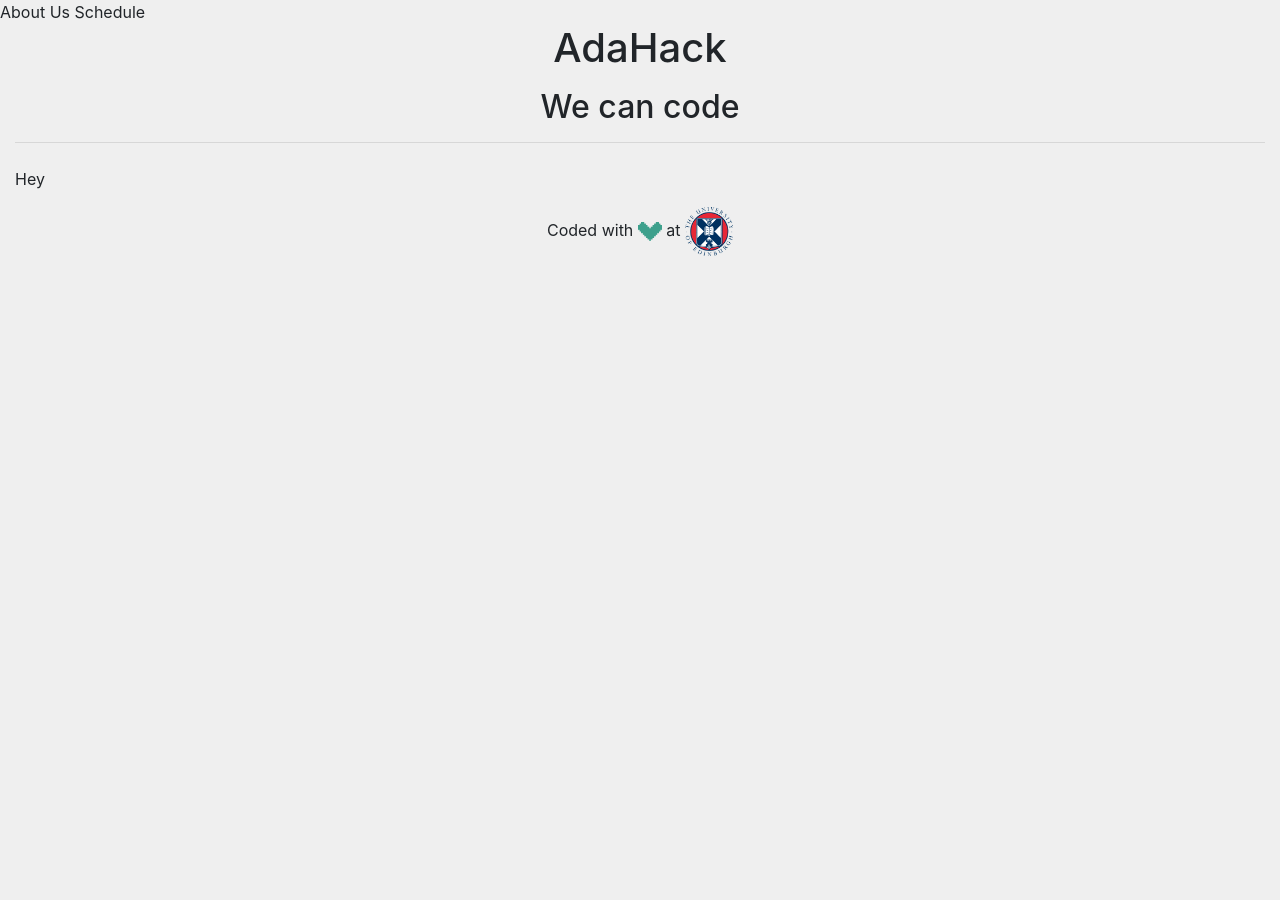
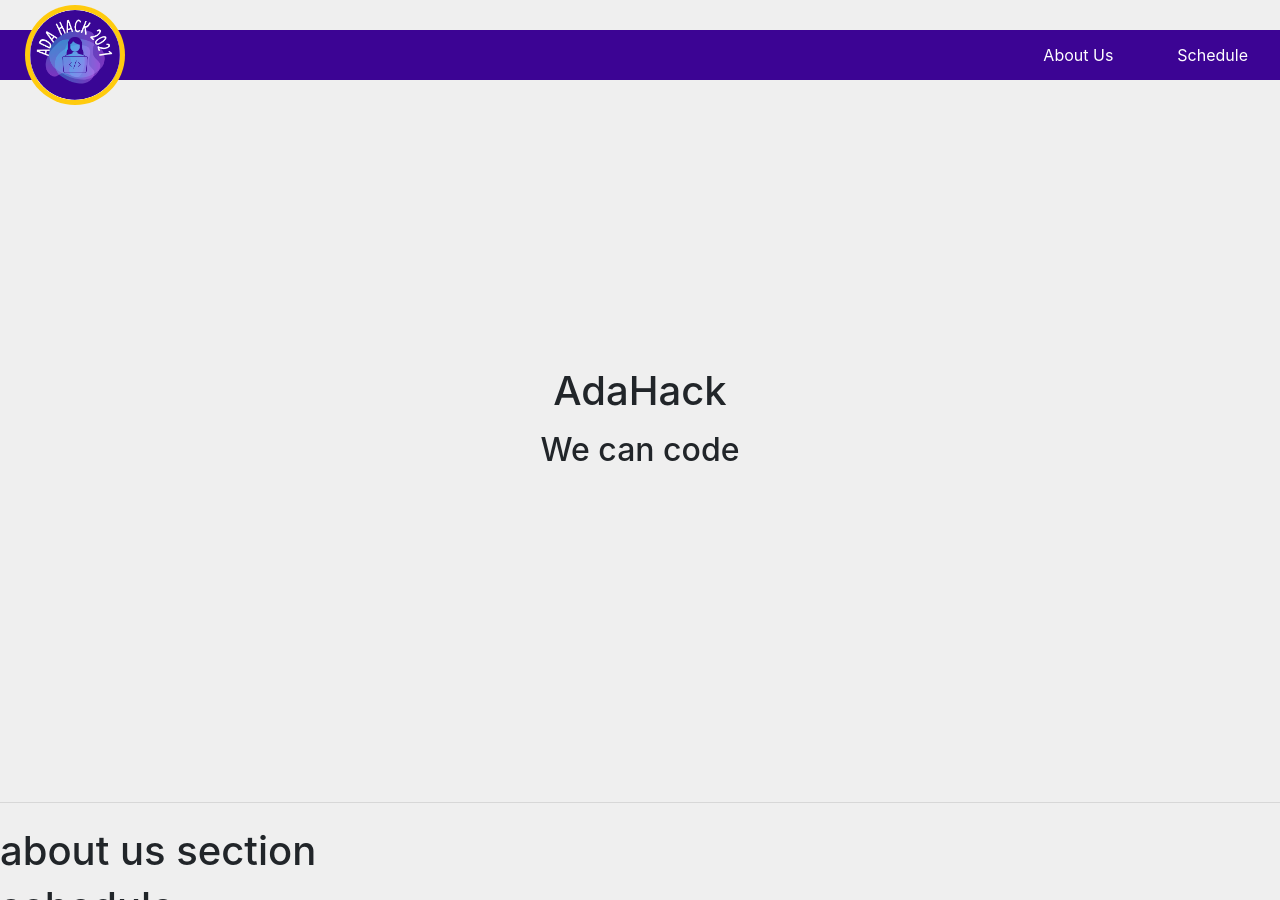
Before and after one commit to edinburgh-hoppers/adahack24, a Jekyll site: the page built from _pages/index.html, in a window 1280 px wide and 900 px high. Built offline with Jekyll 4.4.1, drawn with Linux system fonts in a browser that asks for light colours.

Commit message:
first draft of nav done

```diff
--- /dev/null
+++ b/_includes/about-us.html
@@ -0,0 +1,4 @@
+
+<div>
+    <h1>about us section</h1>
+</div>
--- a/_includes/footer.html
+++ b/_includes/footer.html
@@ -2,9 +2,9 @@
 
 <p class="text-center mb-3">
   Coded with
-  <img src="assets/img/heart.png" alt="love" style="width: 1.5em;">
+  <img src="/assets/img/heart.png" alt="love" style="width: 1.5em;">
   at
-  <img src="assets/img/inf-logo.png" alt="The University of Edinburgh" style="width: 3em;">
+  <img src="/assets/img/inf-logo.png" alt="The University of Edinburgh" style="width: 3em;">
 </p>
 
 
--- a/_includes/head.html
+++ b/_includes/head.html
@@ -6,9 +6,9 @@
   <title>{{ page.title }}</title>
 {% endif %}
 
-<link rel="icon" href="assets/img/hoppers-logo-nav.png" type="image/png">
+<link rel="icon" href="/assets/img/hoppers-logo-nav.png" type="image/png">
 
 <!-- bootstrap -->
 <link rel="stylesheet" href="https://stackpath.bootstrapcdn.com/bootstrap/4.1.0/css/bootstrap.min.css" integrity="sha384-9gVQ4dYFwwWSjIDZnLEWnxCjeSWFphJiwGPXr1jddIhOegiu1FwO5qRGvFXOdJZ4" crossorigin="anonymous">
 
-<link rel="stylesheet" href="assets/css/style.css" type="text/css">
+<link rel="stylesheet" href="/assets/css/style.css" type="text/css">
--- a/_includes/nav.html
+++ b/_includes/nav.html
@@ -1,11 +1,15 @@
 {% assign nav-items = site.data.nav %}
 
 <nav>
+  <img src="/assets/img/ada-hack-logo-trim.png">
   {% for item in nav-items %}
     <a>{{ item.text }}</a>
   {% endfor %}
+
 </nav>
 
-<script>
-  console.log('{{ nav-items }}');
-</script>
+<div class="progress"></div>
+<!-- <script>
+  console.log(document.html.scrollHeight);
+
+</script> -->
--- /dev/null
+++ b/_includes/schedule.html
@@ -0,0 +1 @@
+<h1>schedule</h1>
--- a/_layouts/default.html
+++ b/_layouts/default.html
@@ -9,7 +9,8 @@
 
   {% include nav.html %}
 
-  <div class="container-fluid">
+  <div class="">
+    <div class="hero-section">
         <h1 class="mb-3 text-center">
             {{ page.title }}
         </h1>
@@ -17,9 +18,8 @@
         {% if page.subtitle %}
           <h2 class="text-center mb-3">{{ page.subtitle }}</h2>
         {% endif %}
-
+    </div>
         <hr class="mb-4">
-
         {{ content }}
   </div>
 
--- a/_pages/index.html
+++ b/_pages/index.html
@@ -6,4 +6,6 @@ subtitle: We can code
 img-alt: Welcome to Hoppers!
 ---
 
-<p>Hey</p>
+{% include about-us.html %}
+
+{% include schedule.html %}
--- a/assets/css/style.scss
+++ b/assets/css/style.scss
@@ -11,9 +11,51 @@ $light-grey: rgb(239, 239, 239);
 
 body{
   background-color: $light-grey;
+  // width: 100vw;
+  margin: 0;
 }
 
-.nav{
+nav{
+  height: 50px;
   background-color: $indigo;
+  display: flex;
+  justify-content: flex-end;
+  align-items: center;
+  color: white;
+  position: -webkit-sticky; /* Safari */
+  position: sticky;
+  top: 30px;
 
+  a{
+    padding: 10px 30px;
+    margin: 0 2px;
+    &:hover{
+      background-color: $princeton-orange;
+    }
+  }
+
+  img{
+    height: 90px;
+    width: 90px;
+    margin-right: auto;
+    margin-left: 30px;
+    border-radius: 50%;
+    box-shadow: 0px 0px 0px 5px $sunglow;
+  }
+
+
+  // .circle{
+  //   background-color: $light-cyan;
+  //   width: 100vw;
+  //   height: 100px;
+  //   position: sticky;
+  //   top: 0;
+  // }
 }
+
+.hero-section{
+  height: 80vh;
+  width: 100%;
+  display: grid;
+  place-content: center;
+}
```
Also changed, not shown: assets/img/ada-hack-logo-trim.png (added).
